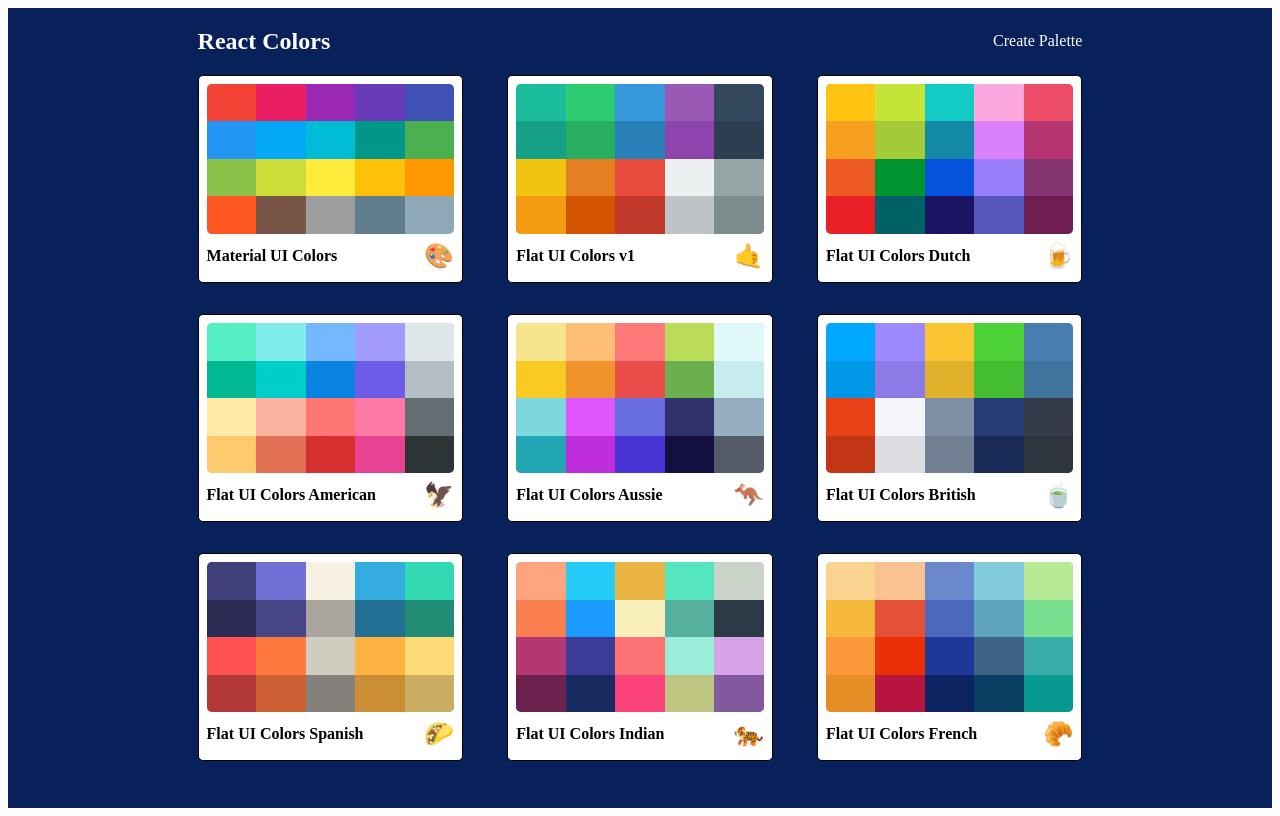
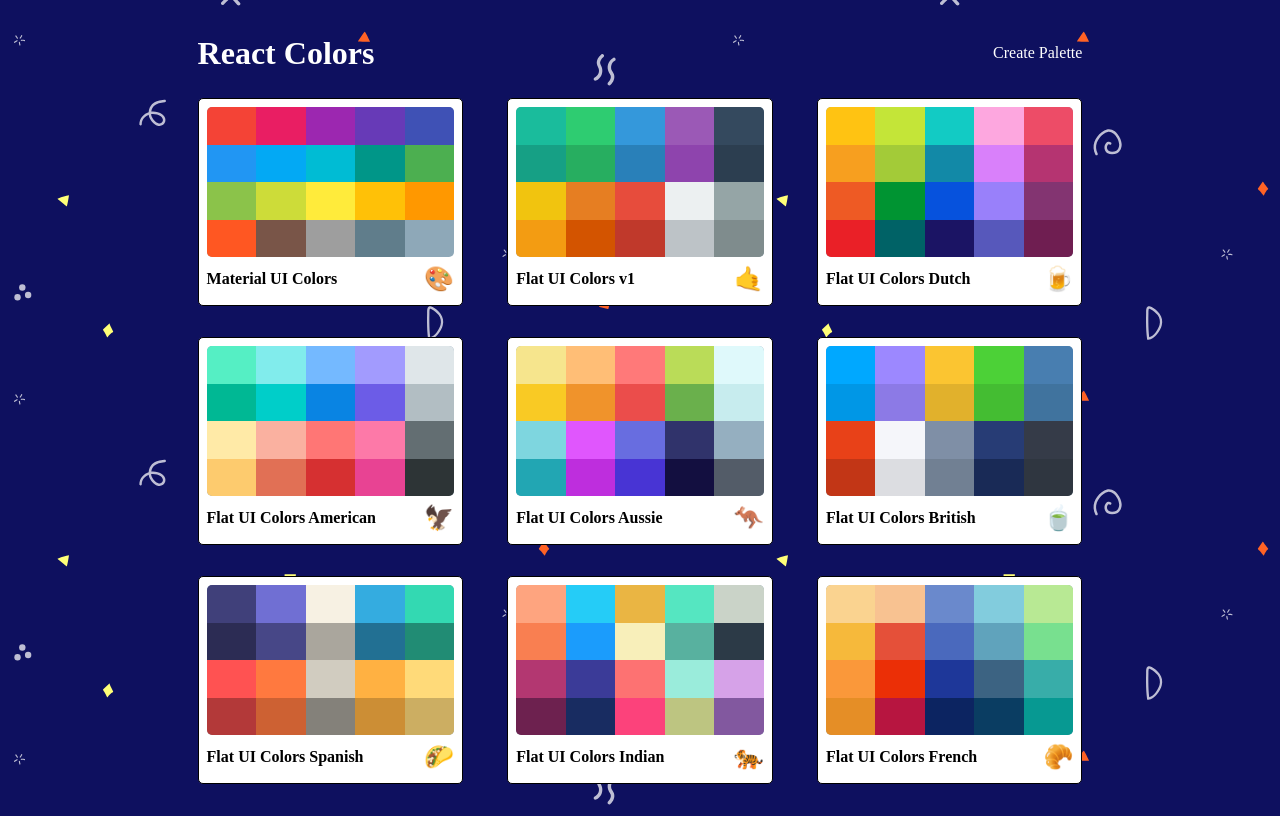
Before and after one commit to alesiahaxhi/color-project, a React (Create React App) app: page / in a window 1280 px wide. Built offline with nearby package versions, Linux system fonts and the light colour scheme; the HTML template or start-up script is replaced by a standard one.

Commit message:
add svg background

```diff
--- a/src/styles/PaletteListStyles.js
+++ b/src/styles/PaletteListStyles.js
@@ -1,8 +1,13 @@
 import { styled } from "@mui/system";
+import svgBg from "./confetti-doodles.svg";
+
+// Apply background color and image to html and body elements
+document.documentElement.style.backgroundColor = "#0E105F";
+document.documentElement.style.backgroundImage = `url(${svgBg})`;
+document.documentElement.style.backgroundPosition = "center";
 
 const Root = styled("div")(
   ({ theme }) => `
-    background-color: #09215a;
     min-height: 100vh;
     display: flex;
     align-items: flex-start;
@@ -10,6 +15,15 @@
     top: 0;
     left: 0;
     width: 100%;
+
+    h1 {
+      font-size: 2rem;
+    }
+
+    /* Media query for 'xs' screen size */
+    @media (max-width: 576px) {
+     text-align: center;
+    }
   `
 );
 
@@ -55,6 +69,16 @@
       color: white;
       text-decoration: none;
     }
+
+    /* Media query for 'xs' screen size */
+    @media (max-width: 576px) {
+      flex-direction: row;
+      align-items: center;
+      margin-left: 80px;
+      & a {
+        margin-right: 160px;
+      }
+    }
   `
 );
 
```
Also changed, not shown: src/styles/confetti-doodles.svg (added).
